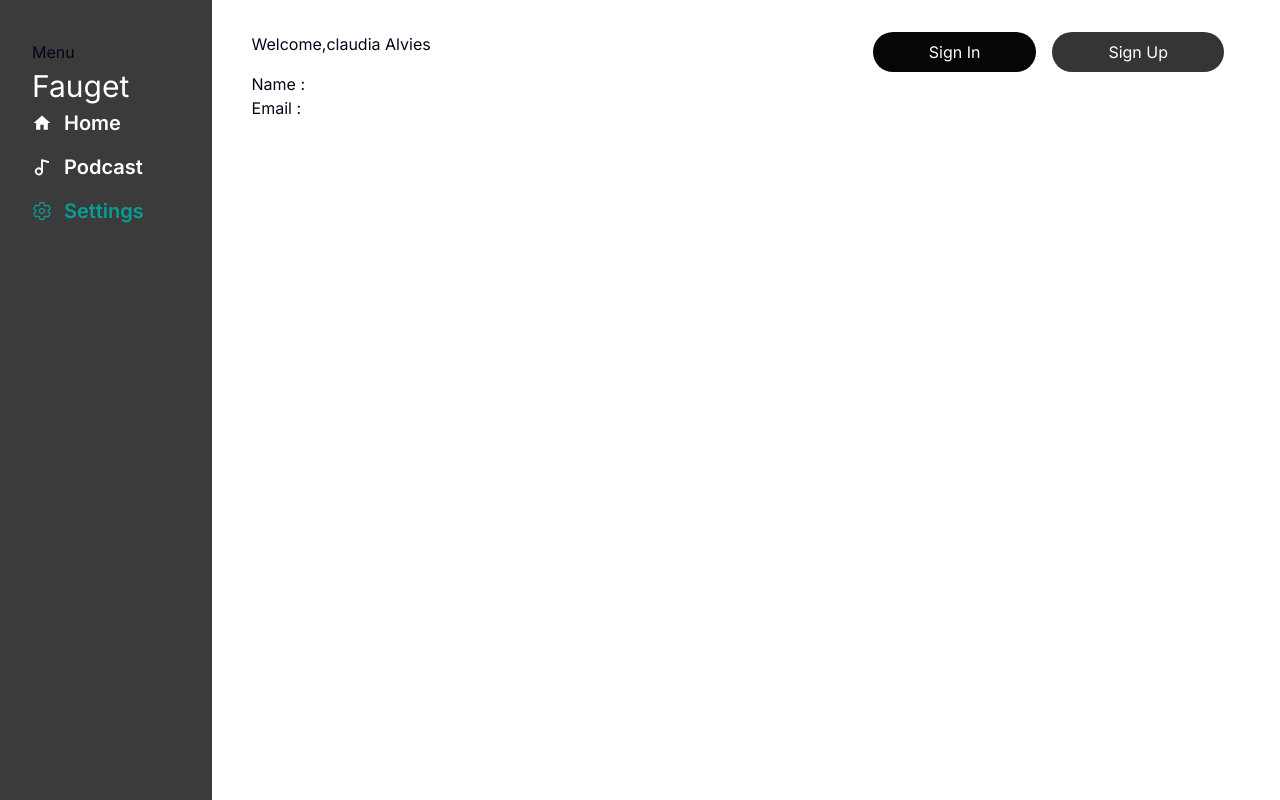
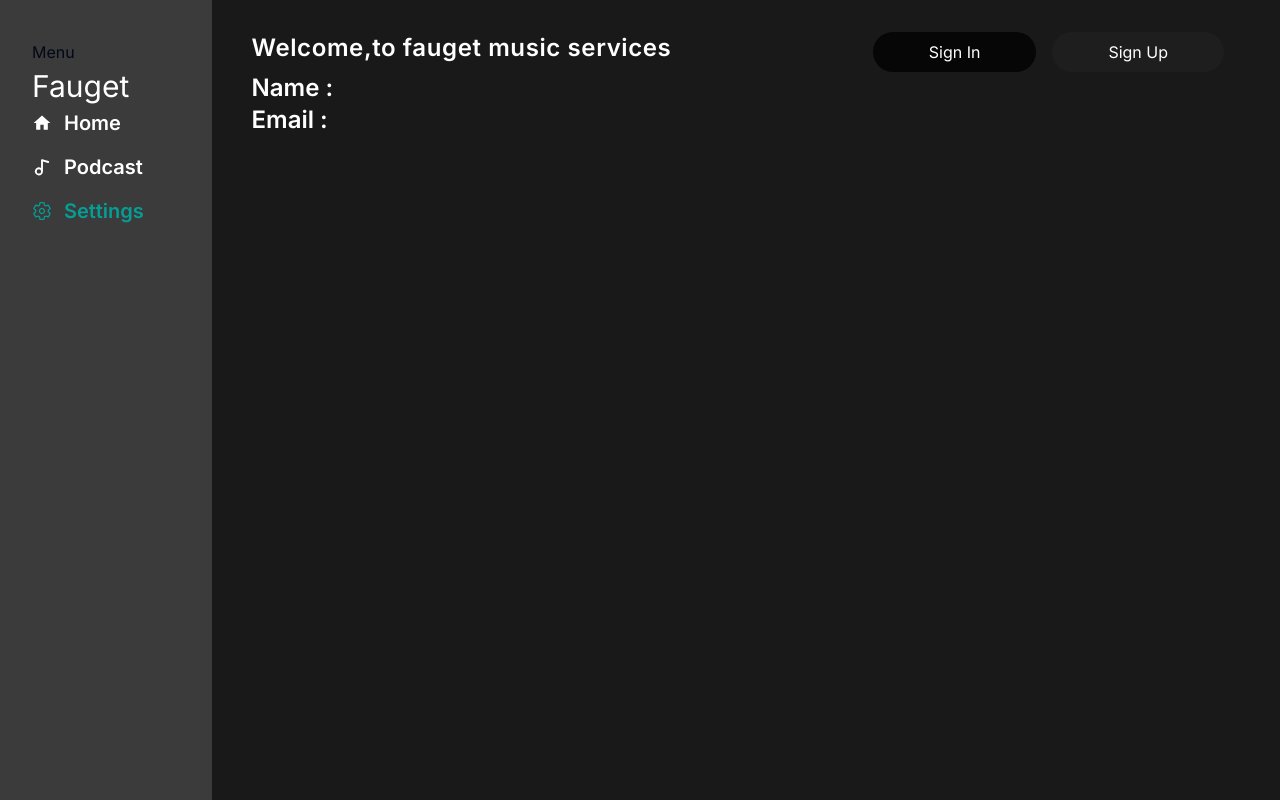
Before and after one commit to arafat-sabbir/Fauget-Task-Next.js, a Next.js app: page /setting in a window 1280 px wide. Built offline with nearby package versions, Linux system fonts and the light colour scheme; no server answers.

Commit message:
Added Conditional Content Based On User Logged in or Out

```diff
--- /dev/null
+++ b/next.config.js
@@ -0,0 +1,7 @@
+// next.config.js
+
+module.exports = {
+    images: {
+      domains: ['i.ibb.co'],
+    },
+  };
--- a/src/app/api/register/route.js
+++ b/src/app/api/register/route.js
@@ -7,7 +7,8 @@ export async function POST(request) {
   try {
     await connectDB();
     const { username, email, password } = await request.json();
-    const exists = await User.findOne({ $or: [{ username }, { email }] });
+    console.log(username,email,password);
+    const exists = await User.findOne({ email });
 
     if (exists) {
       return NextResponse.json(
--- a/src/app/layout.js
+++ b/src/app/layout.js
@@ -17,7 +17,7 @@ export default function RootLayout({ children }) {
     <html lang="en">
       <body className={inter.className}>
         <AuthProvider>
-       <div className="flex">
+          <div className="flex bg-[#191919]">
             <Navbar />
             <div className="flex flex-col w-full  px-10">
               <TopSection />
--- a/src/app/login/page.js
+++ b/src/app/login/page.js
@@ -1,5 +1,9 @@
 const LoginPage = () => {
-  return <div>You Have To Login To View This Page</div>;
+  return (
+    <div className="text-3xl text-white">
+      You Have To Login To View This Page
+    </div>
+  );
 };
 
 export default LoginPage;
--- a/src/app/page.js
+++ b/src/app/page.js
@@ -1,12 +1,13 @@
+"use client";
 import Navbar from "@/components/Navbar/Navbar";
+import TopBanner from "@/components/TopBanner/TopBanner";
 import Image from "next/image";
 
 export default function HomePage() {
   return (
     <div>
-      <div className="flex">
-
-
+      <div className="">
+        <TopBanner />
       </div>
     </div>
   );
--- a/src/app/podcast/page.js
+++ b/src/app/podcast/page.js
@@ -1,7 +1,11 @@
 import React from "react";
 
 const Podcast = () => {
-  return <div>This is from podcast page</div>;
+  return (
+    <div className="text-white font-semibold text-2xl">
+      This is from podcast page
+    </div>
+  );
 };
 
 export default Podcast;
--- a/src/app/setting/page.js
+++ b/src/app/setting/page.js
@@ -1,13 +1,18 @@
-"use client"
+"use client";
 import { useSession } from "next-auth/react";
 import React from "react";
 
 const Setting = () => {
-  const {data:session} = useSession()
+  const { data: session } = useSession();
   return (
     <div>
-      <p>Name : {session?.user?.username}</p>
-      <p> Email : {session?.user?.email}</p>
+      <p className="text-white font-semibold text-2xl">
+        Name : {session?.user?.username}
+      </p>
+      <p className="text-white font-semibold text-2xl">
+        {" "}
+        Email : {session?.user?.email}
+      </p>
     </div>
   );
 };
--- a/src/components/AuthForm/AuthForm.jsx
+++ b/src/components/AuthForm/AuthForm.jsx
@@ -7,6 +7,7 @@ import { useRouter } from "next/navigation";
 const AuthForm = ({ formType, setFormType }) => {
     const router = useRouter()
     const [pending, setPending] = useState(false)
+    const [dialogOpen, setDialogOpen] = useState(true);
     const [error, setError] = useState("")
 
     const handleSignIn = async (e) => {
@@ -23,12 +24,13 @@ const AuthForm = ({ formType, setFormType }) => {
             });
 
             if (res.error) {
-                setError("Invalid Credentials!");
+                toast.error("Invalid Credentials!");
                 setPending(false);
                 return;
             }
-
             router.replace("/");
+            toast.success("Sign In Successful")
+            setDialogOpen(false)
         } catch (error) {
             setPending(false);
             setError("Something went wrong!");
@@ -43,8 +45,9 @@ const AuthForm = ({ formType, setFormType }) => {
         const email = form.email.value;
         const password = form.password.value;
         const confirmPassword = form.confirmPassword.value;
-        const userName = form.username.value;
-        const userInfo = { userName, email, password }
+        const username = form.username.value;
+        console.log(username);
+        const userInfo = { username, email, password }
         console.log(JSON.stringify(userInfo));
         if (password !== confirmPassword) {
             return toast.error("Password Doesn't Match")
@@ -61,7 +64,8 @@ const AuthForm = ({ formType, setFormType }) => {
             });
             if (res.ok) {
                 setPending(false);
-                console.log("User Registered");
+                toast.success("Registration Successful");
+                setDialogOpen(false)
                 form.reset()
             } else {
                 setPending(false);
@@ -84,7 +88,7 @@ const AuthForm = ({ formType, setFormType }) => {
     }
     return (
         <div>
-            <DialogContent className="bg-[#3B3B3B]">
+            {dialogOpen && <DialogContent className="bg-[#3B3B3B]">
                 <DialogHeader>
                     <h1 className="text-center font-semibold text-white text-3xl my-6">Fauget</h1>
                     <DialogTitle className="text-center font-semibold text-white text-3xl">{formType === 'signIn' ? 'Sign In' : 'Sign Up'}</DialogTitle>
@@ -113,7 +117,7 @@ const AuthForm = ({ formType, setFormType }) => {
                     </DialogDescription>
                 </DialogHeader>
                 {/* Additional form fields based on formType */}
-            </DialogContent>
+            </DialogContent>}
         </div>
     );
 };
--- /dev/null
+++ b/src/components/TopBanner/TopBanner.jsx
@@ -0,0 +1,19 @@
+import { useSession } from "next-auth/react";
+import Image from 'next/image';
+const TopBanner = () => {
+    const { data: session } = useSession()
+    return (
+        <div>
+            {
+                session ?
+                    <><div className="bg-[url('https://i.ibb.co/4Z76xzx/Rectangle-2.png')] bg-cover bg-no-repeat h-[332px] w-full mt-16">
+                        jkladfk
+                    </div></>
+                    :
+                    ""
+            }
+        </div>
+    );
+};
+
+export default TopBanner;
--- a/src/components/TopSection/TopSection.jsx
+++ b/src/components/TopSection/TopSection.jsx
@@ -2,9 +2,15 @@
 import { useState } from 'react';
 import { Dialog, DialogTrigger } from "@/components/ui/dialog";
 import AuthForm from "@/components/AuthForm/AuthForm";
+import { useSession } from 'next-auth/react';
+import { data } from 'autoprefixer';
+import { IoSearchSharp } from "react-icons/io5";
+import TopRightSection from './TopRightSection';
 
 const TopSection = () => {
     const [formType, setFormType] = useState(null);
+    const { data: session } = useSession()
+    console.log(session?.user);
 
     const handleSignInClick = () => {
         setFormType('signIn');
@@ -16,15 +22,18 @@ const TopSection = () => {
 
     return (
         <div className="flex justify-between w-full pt-8">
-            <h1>Welcome,claudia Alvies</h1>
+            <h1 className='text-white font-semibold text-2xl tracking-wide'>Welcome,{session?.user ? session?.user?.username : "to fauget music services"}</h1>
             <div className="flex gap-4">
                 <Dialog>
-                    <DialogTrigger><div onClick={handleSignInClick} className="btn bg-[#060606] ">Sign In</div></DialogTrigger>
-                    <DialogTrigger><div onClick={handleSignUpClick} className="btn bg-[#202020]/90 ">Sign Up</div></DialogTrigger>
+                    {session?.user ?
+                        <TopRightSection />
+                        : <>
+                            <DialogTrigger><div onClick={handleSignInClick} className="btn bg-[#060606] ">Sign In</div></DialogTrigger>
+                            <DialogTrigger><div onClick={handleSignUpClick} className="btn bg-[#202020]/90 ">Sign Up</div></DialogTrigger></>}
                     <AuthForm formType={formType} setFormType={setFormType} />
                 </Dialog>
-            </div>
-        </div>
+            </div >
+        </div >
     );
 };
 
```
Also changed, not shown: src/components/TopSection/TopRightSection.jsx (added, +8 -0 lines). Lines whose indentation alone changed are shown as unchanged.
